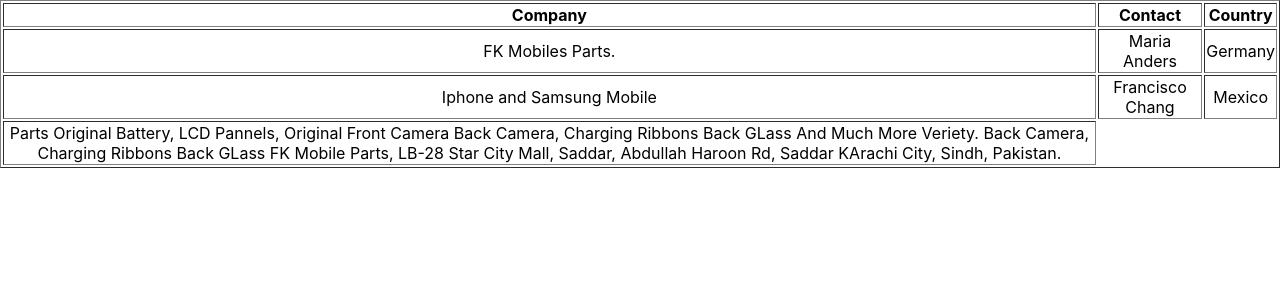
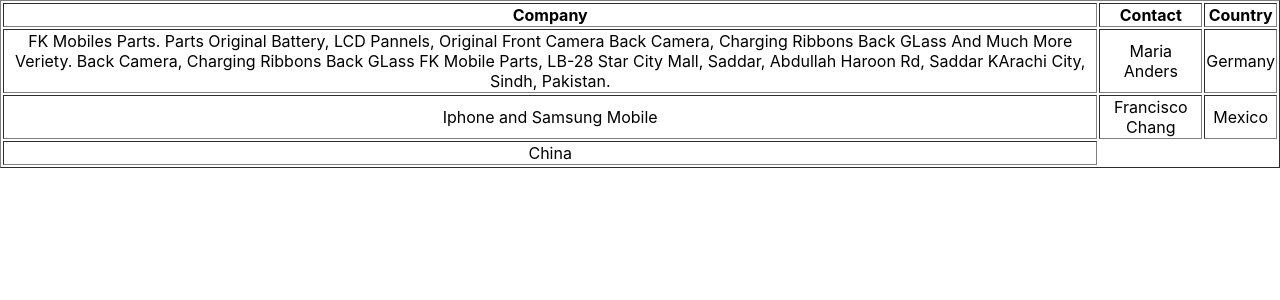
Before and after one commit to adnankhalid710/fkm, a React (Create React App) app: page / in a window 1280 px wide. Shown: the top 300 px of the page. Built offline with nearby package versions, Linux system fonts and the light colour scheme.

Commit message:
modify address

```diff
--- a/src/App.js
+++ b/src/App.js
@@ -10,7 +10,14 @@
         <th>Country</th>
       </tr>
       <tr>
-        <td>FK Mobiles Parts.</td>
+        <td>FK Mobiles Parts. Parts Original Battery, LCD
+Pannels, Original Front Camera
+Back Camera, Charging Ribbons Back GLass
+And Much More Veriety.
+Back Camera, Charging Ribbons Back GLass
+FK Mobile Parts, LB-28
+Star City Mall, Saddar, Abdullah Haroon Rd, Saddar
+KArachi City, Sindh, Pakistan.</td>
         <td>Maria Anders</td>
         <td>Germany</td>
       </tr>
@@ -20,14 +27,7 @@
         <td>Mexico</td>
       </tr>
       <tr>
-        <td> Parts Original Battery, LCD
-Pannels, Original Front Camera
-Back Camera, Charging Ribbons Back GLass
-And Much More Veriety.
-Back Camera, Charging Ribbons Back GLass
-FK Mobile Parts, LB-28
-Star City Mall, Saddar, Abdullah Haroon Rd, Saddar
-KArachi City, Sindh, Pakistan.</td>
+        <td> China</td>
       </tr>
 </table>
 
```
